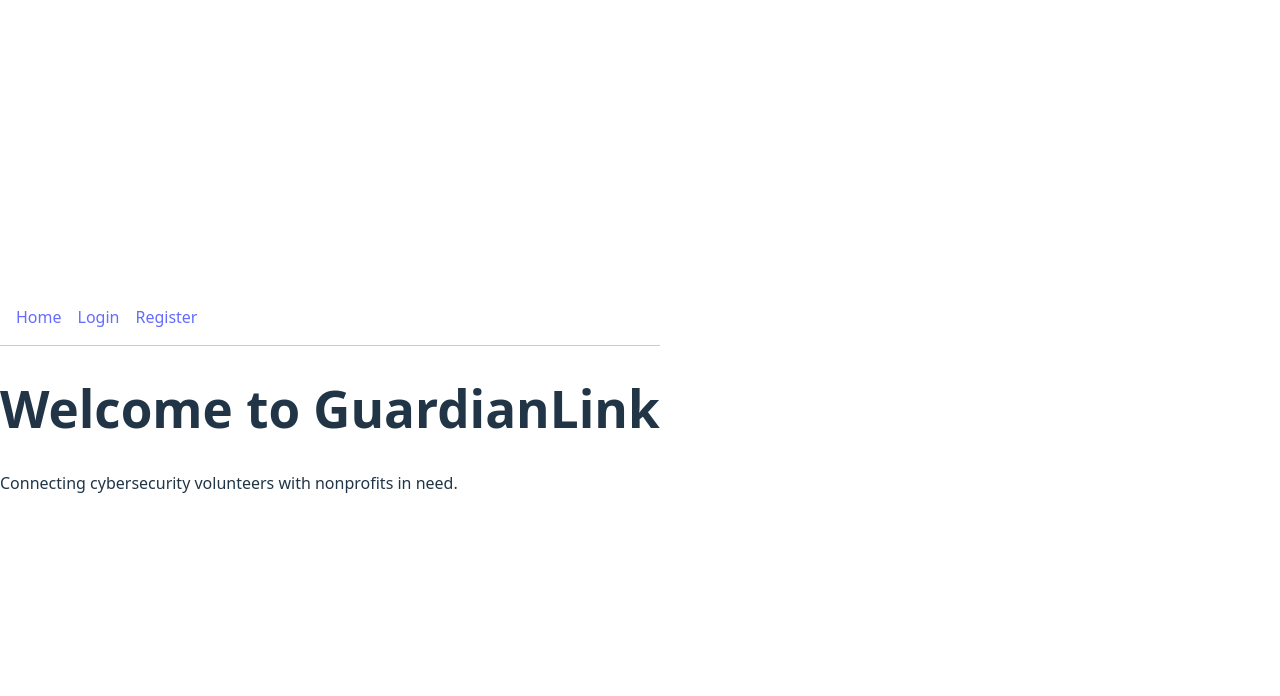
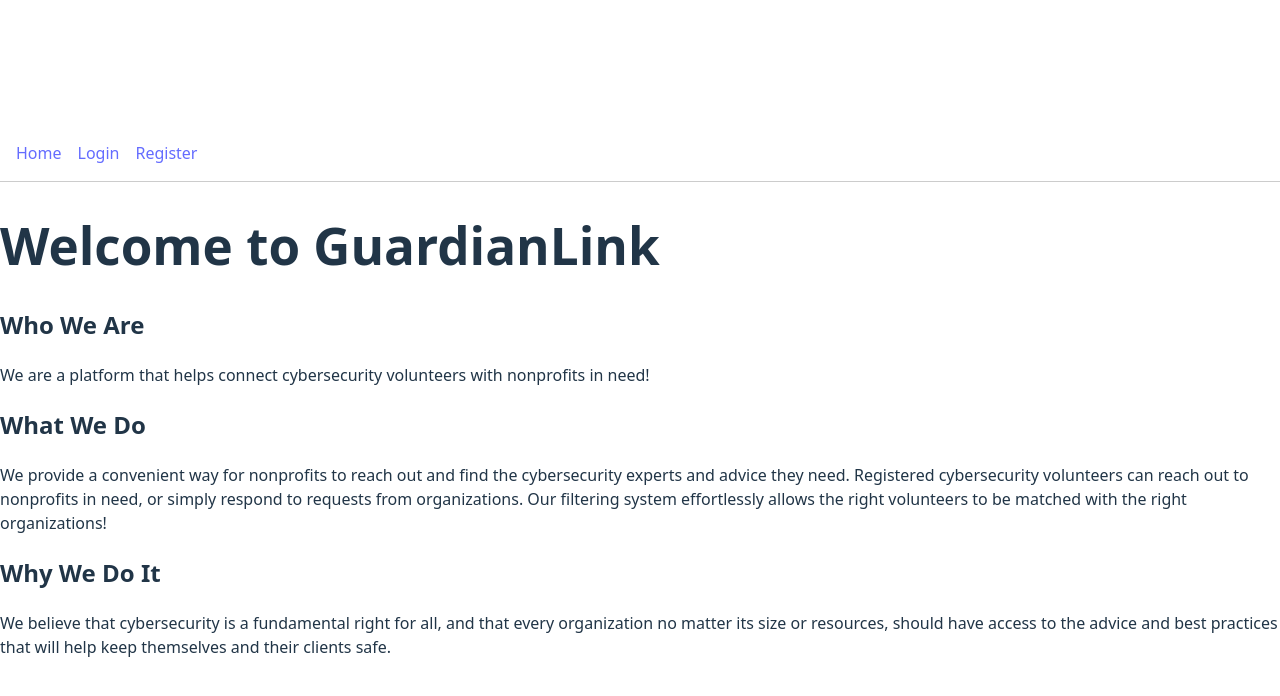
Before and after one commit to SamuraiScripts/guardianLink, a React (Vite) app in the folder client/: page / in a window 1280 px wide. Shown: the top 696 px of the page. Built offline with nearby package versions, Linux system fonts and the light colour scheme.

Commit message:
Updated home page UI

```diff
--- a/client/src/pages/HomePage.jsx
+++ b/client/src/pages/HomePage.jsx
@@ -2,7 +2,30 @@ function HomePage() {
   return (
     <div>
       <h1>Welcome to GuardianLink</h1>
-      <p>Connecting cybersecurity volunteers with nonprofits in need.</p>
+
+      <section className="home-section">
+        <h2>Who We Are</h2>
+        <p>
+          We are a platform that helps connect cybersecurity volunteers with nonprofits in need!
+        </p>
+      </section>
+
+      <section className="home-section">
+        <h2>What We Do</h2>
+        <p>
+          We provide a convenient way for nonprofits to reach out and find the cybersecurity experts and advice they need.
+          Registered cybersecurity volunteers can reach out to nonprofits in need, or simply respond to requests from organizations.
+          Our filtering system effortlessly allows the right volunteers to be matched with the right organizations!
+        </p>
+      </section>
+
+      <section className="home-section">
+        <h2>Why We Do It</h2>
+        <p>
+          We believe that cybersecurity is a fundamental right for all, and that every organization no matter its size or resources,
+          should have access to the advice and best practices that will help keep themselves and their clients safe.
+        </p>
+      </section>
     </div>
   );
 }
```
